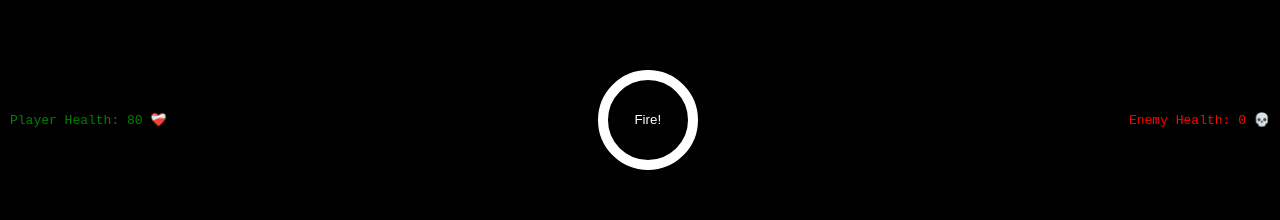
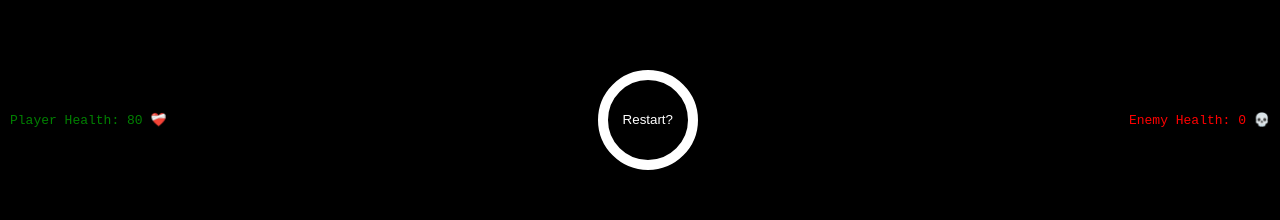
Before and after one commit to jds2501/space-battle-simulator, a React (Vite) app: page / in a window 1280 px wide. Shown: the part 270-490 px from the top of the page. Built offline with nearby package versions, Linux system fonts and the light colour scheme.

Commit message:
Added component dynamic styling for player action based on health

```diff
--- a/src/PlayerAction.css
+++ b/src/PlayerAction.css
@@ -3,8 +3,6 @@
     height: 100px;
     border-radius: 50%;
     border: 10px solid white;
-    background-color: black;
-    color: white;
 }
 
 .PlayerAction button:active {
--- a/src/PlayerAction.jsx
+++ b/src/PlayerAction.jsx
@@ -1,9 +1,29 @@
 import "./PlayerAction.css";
 
-function PlayerAction({ actionName, actionCallback }) {
+const RESTART_STYLE = {
+    backgroundColor: "black",
+    color: "white",
+    border: "10px solid white"
+}
+
+const FIRE_STYLE = {
+    backgroundColor: "#ff8d11",
+    color: "white",
+    border: "10px solid #fe2122"
+}
+
+function PlayerAction({ playerHealth, enemyHealth, actionCallback }) {
+    let buttonColor = FIRE_STYLE;
+    let actionName = "Fire!";
+
+    if (playerHealth === 0 || enemyHealth === 0) {
+        buttonColor = RESTART_STYLE;
+        actionName = "Restart?";
+    }
+
     return (
         <div className="PlayerAction">
-            <button onClick={actionCallback}>{actionName}</button>
+            <button style={buttonColor} onClick={actionCallback}>{actionName}</button>
         </div>
     );
 }
--- a/src/SpaceBattleSimulator.jsx
+++ b/src/SpaceBattleSimulator.jsx
@@ -14,7 +14,7 @@ function SpaceBattleSimulator({ }) {
             </div>
             <div className="Space-Battle-Simulator-Health-Actions">
                 <PlayerHealth name={"Player"} health={playerHealth} color={"green"} />
-                <PlayerAction actionName={"Fire!"} actionCallback={() => {
+                <PlayerAction playerHealth={playerHealth} enemyHealth={enemyHealth} actionCallback={() => {
                     console.log("Click!");
                 }} />
                 <PlayerHealth name={"Enemy"} health={enemyHealth} color={"red"} />
```
